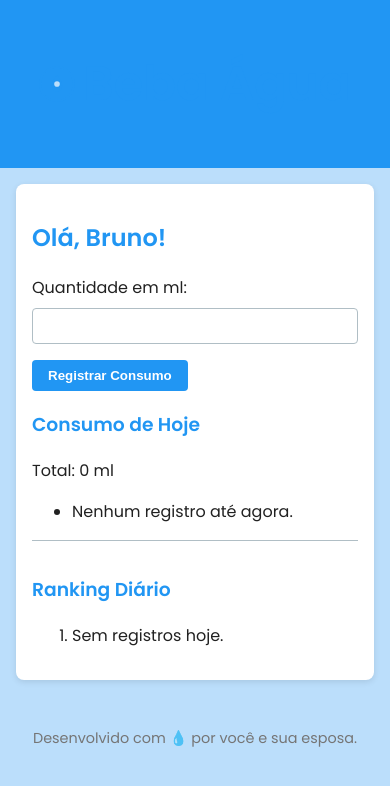
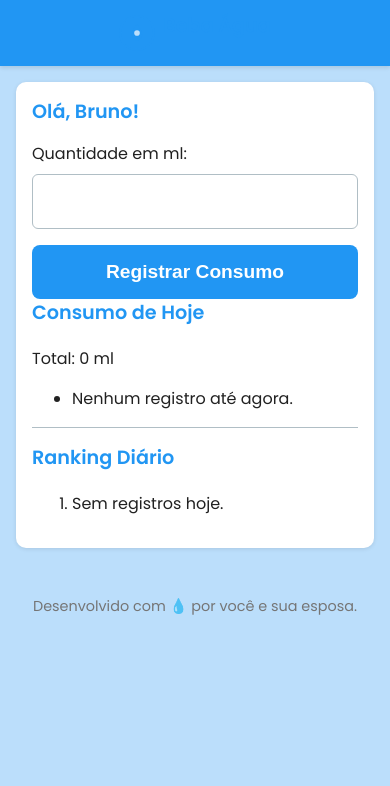
Before and after one commit to bhmgds/beba-agua, a FastAPI app: page / in a window 390 px wide. Shown: the top 786 px of the page. Run offline with FastAPI, Linux system fonts and the light colour scheme; a user stored in the database is signed in.

Commit message:
Melhorias no CSS

```diff
--- a/static/style.css
+++ b/static/style.css
@@ -9,6 +9,7 @@ body {
     color: #212121; /* quase preto */
     margin: 0;
     padding: 0;
+    line-height: 1.5;
 }
 
 header {
@@ -18,36 +19,47 @@ header {
     text-align: center;
     font-weight: 600;
     font-size: 1.5rem;
+    box-shadow: 0 2px 4px rgb(0 0 0 / 0.1);
 }
 
 h1, h2, h3 {
     color: #2196F3; /* azul água */
+    margin-top: 0;
 }
 
 button {
     background-color: #2196F3; /* azul água */
     color: white;
     border: none;
-    padding: 0.5rem 1rem;
-    border-radius: 4px;
+    padding: 0.75rem 1.25rem;
+    border-radius: 6px;
     cursor: pointer;
     font-weight: 600;
+    font-size: 1rem;
     transition: background-color 0.3s ease;
+    user-select: none;
 }
 
-button:hover {
+button:hover, button:focus {
     background-color: #1976D2; /* azul mais escuro */
+    outline: none;
 }
 
 input, select {
-    padding: 0.5rem;
+    padding: 0.75rem;
     border: 1px solid #B0BEC5; /* cinza claro */
-    border-radius: 4px;
+    border-radius: 6px;
     font-size: 1rem;
     width: 100%;
     box-sizing: border-box;
     margin-top: 0.5rem;
     margin-bottom: 1rem;
+    transition: border-color 0.2s ease;
+}
+
+input:focus, select:focus {
+    border-color: #2196F3;
+    outline: none;
 }
 
 .container {
@@ -55,8 +67,8 @@ input, select {
     margin: 2rem auto;
     padding: 2rem;
     background: white;
-    border-radius: 8px;
-    box-shadow: 0 2px 6px rgb(0 0 0 / 0.1);
+    border-radius: 10px;
+    box-shadow: 0 2px 8px rgb(0 0 0 / 0.1);
 }
 
 .ranking {
@@ -68,11 +80,13 @@ input, select {
 .ranking-item {
     display: flex;
     justify-content: space-between;
-    padding: 0.25rem 0;
+    padding: 0.5rem 0;
     font-weight: 600;
     color: #1976D2;
+    font-size: 1rem;
 }
 
+/* Footer */
 footer {
     text-align: center;
     padding: 1rem;
@@ -81,10 +95,59 @@ footer {
     margin-top: 2rem;
 }
 
-/* Responsividade básica */
-@media (max-width: 600px) {
+/* RESPONSIVIDADE AVANÇADA */
+@media (max-width: 768px) {
+    header {
+        font-size: 1.3rem;
+        padding: 1rem;
+    }
+
+    button {
+        width: 100%;
+        padding: 1rem;
+        font-size: 1.1rem;
+    }
+
+    .ranking-item {
+        flex-direction: column;
+        align-items: flex-start;
+        gap: 0.25rem;
+    }
+
+    .container {
+        padding: 1.5rem;
+        margin: 1.5rem;
+    }
+}
+
+@media (max-width: 480px) {
+    body {
+        font-size: 16px; /* maior legibilidade */
+    }
+
+    header {
+        font-size: 1.1rem;
+        padding: 0.75rem 1rem;
+    }
+
+    h1, h2, h3 {
+        font-size: 1.2rem;
+    }
+
+    button {
+        font-size: 1.2rem;
+        padding: 1rem;
+        border-radius: 8px;
+    }
+
+    input, select {
+        font-size: 1.1rem;
+        padding: 1rem;
+    }
+
     .container {
         margin: 1rem;
         padding: 1rem;
+        box-shadow: 0 1px 4px rgb(0 0 0 / 0.1);
     }
 }
```
Also changed, not shown: templates/login.html (+7 -6 lines), templates/registrar.html (+8 -7 lines).
